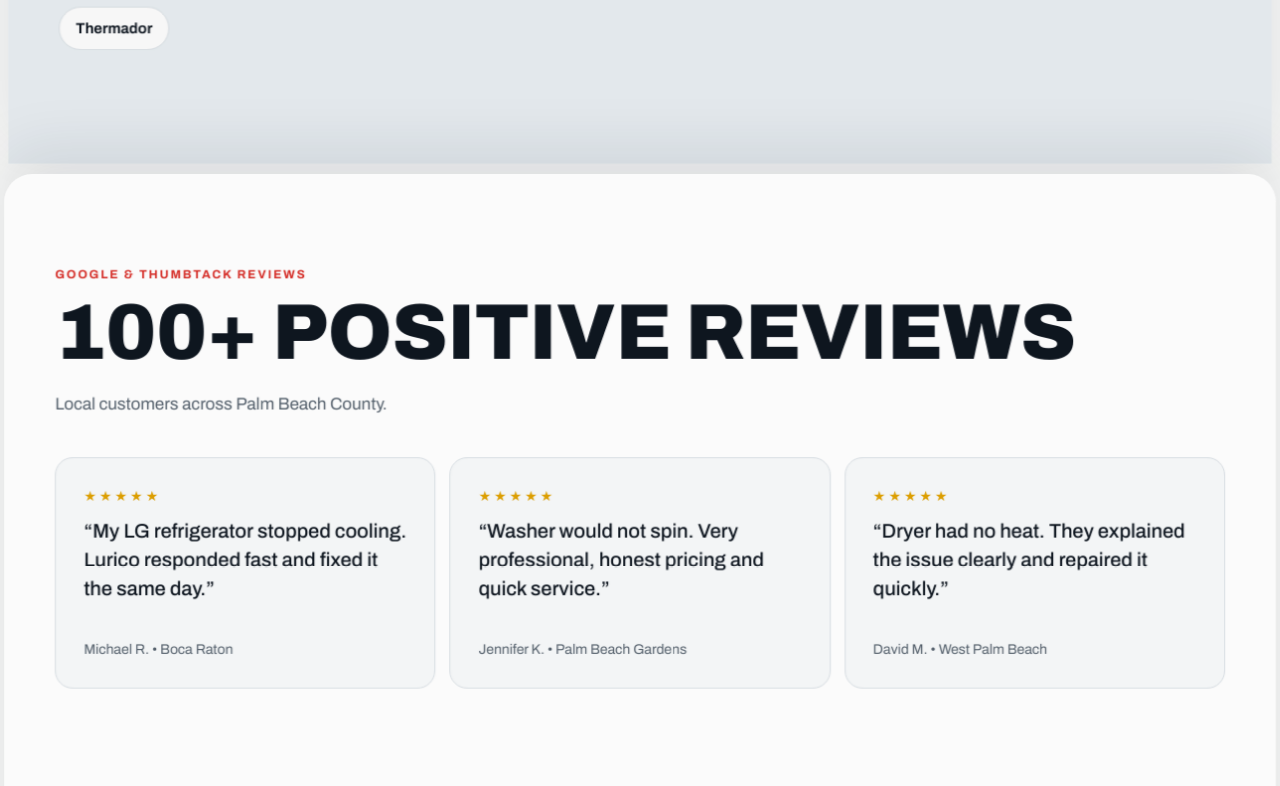
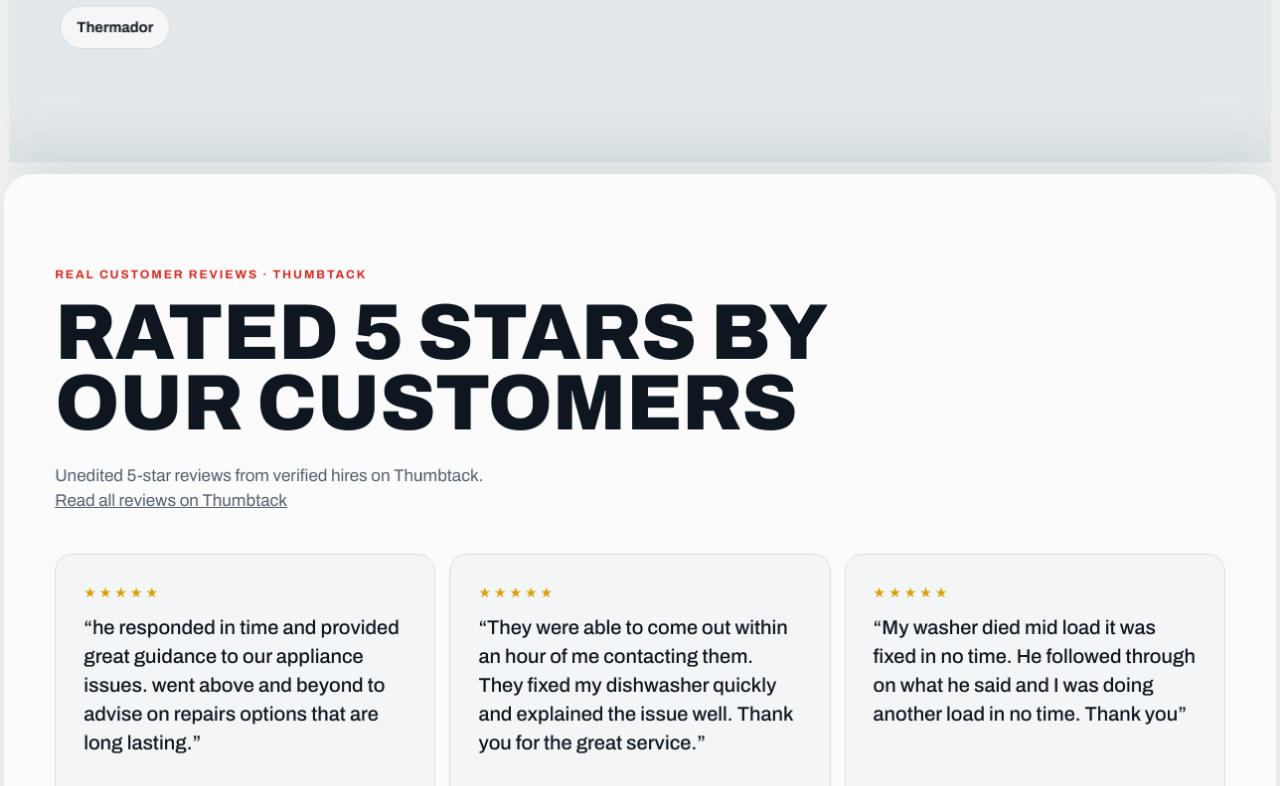
Before and after one commit to IuriiP80/lurico, a website: page index.html in a window 1280 px wide. Shown: the part 4354-5140 px from the top of the page. Drawn offline with Linux system fonts and the light colour scheme.

Commit message:
Reviews: real 5-star Thumbtack reviews, verbatim, linked to profile
Co-Authored-By: Claude Opus 5.5 <noreply@anthropic.com>
Claude-Session: https://claude.ai/code/session_01SRNhFS2DyPRyo5wsiZ9C4u

```diff
--- a/index.html
+++ b/index.html
@@ -256,15 +256,18 @@
       <section class="panel" id="reviews">
         <div class="head">
           <div>
-            <span class="label eyebrow">Google &amp; Thumbtack reviews</span>
-            <h2 class="cond">100+ positive reviews</h2>
+            <span class="label eyebrow">Real customer reviews · Thumbtack</span>
+            <h2 class="cond">Rated 5 stars by our customers</h2>
           </div>
-          <p>Local customers across Palm Beach County.</p>
+          <p>Unedited 5-star reviews from verified hires on Thumbtack. <a href="https://www.thumbtack.com/fl/palm-beach-gardens/appliance-repair/iurico-llc/service/477557118684987408" target="_blank" rel="noopener">Read all reviews on Thumbtack</a></p>
         </div>
         <div class="quotes">
-          <figure class="quote"><div><div class="stars" aria-label="5 stars">★★★★★</div><blockquote>“My LG refrigerator stopped cooling. Lurico responded fast and fixed it the same day.”</blockquote></div><figcaption class="who">Michael R. • Boca Raton</figcaption></figure>
-          <figure class="quote"><div><div class="stars" aria-label="5 stars">★★★★★</div><blockquote>“Washer would not spin. Very professional, honest pricing and quick service.”</blockquote></div><figcaption class="who">Jennifer K. • Palm Beach Gardens</figcaption></figure>
-          <figure class="quote"><div><div class="stars" aria-label="5 stars">★★★★★</div><blockquote>“Dryer had no heat. They explained the issue clearly and repaired it quickly.”</blockquote></div><figcaption class="who">David M. • West Palm Beach</figcaption></figure>
+          <figure class="quote"><div><div class="stars" aria-label="5 stars">★★★★★</div><blockquote>“he responded in time and provided great guidance to our appliance issues. went above and beyond to advise on repairs options that are long lasting.”</blockquote></div><figcaption class="who">Yannick N. • GE refrigerator • Sep 2026 • via Thumbtack</figcaption></figure>
+          <figure class="quote"><div><div class="stars" aria-label="5 stars">★★★★★</div><blockquote>“They were able to come out within an hour of me contacting them. They fixed my dishwasher quickly and explained the issue well. Thank you for the great service.”</blockquote></div><figcaption class="who">Cyndi E. • Dishwasher • Aug 2026 • via Thumbtack</figcaption></figure>
+          <figure class="quote"><div><div class="stars" aria-label="5 stars">★★★★★</div><blockquote>“My washer died mid load it was fixed in no time. He followed through on what he said and I was doing another load in no time. Thank you”</blockquote></div><figcaption class="who">Liza K. • GE washer • Sep 2026 • via Thumbtack</figcaption></figure>
+          <figure class="quote"><div><div class="stars" aria-label="5 stars">★★★★★</div><blockquote>“Knew what he was doing fair with his price. Explained what was wrong and showed me the root of the issue. Very professional will hire again and recommend”</blockquote></div><figcaption class="who">Ricardo A. • GE washer / dryer • Aug 2026 • via Thumbtack</figcaption></figure>
+          <figure class="quote"><div><div class="stars" aria-label="5 stars">★★★★★</div><blockquote>“Needed a dishwasher installed in 24 hrs and this pro replied and arrived to do the installation next morning. Polite and professional and got the job done well!”</blockquote></div><figcaption class="who">Maria G. • Dishwasher installation • Oct 2026 • via Thumbtack</figcaption></figure>
+          <figure class="quote"><div><div class="stars" aria-label="5 stars">★★★★★</div><blockquote>“great work and quick. punctual. no bs. thank you for the help 🙏🙏”</blockquote></div><figcaption class="who">Jonathan G. • Appliance repair • Sep 2026 • via Thumbtack</figcaption></figure>
         </div>
       </section>
 
```
